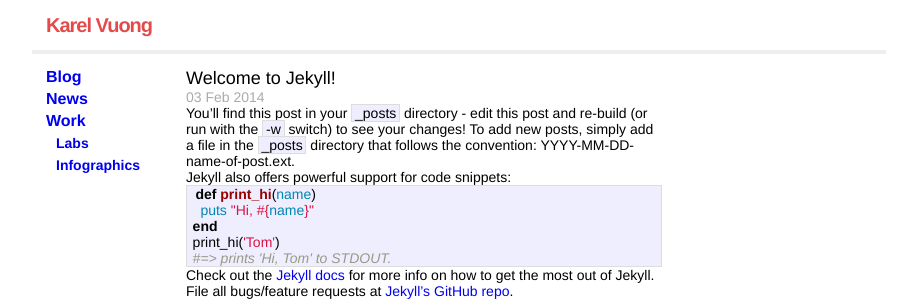
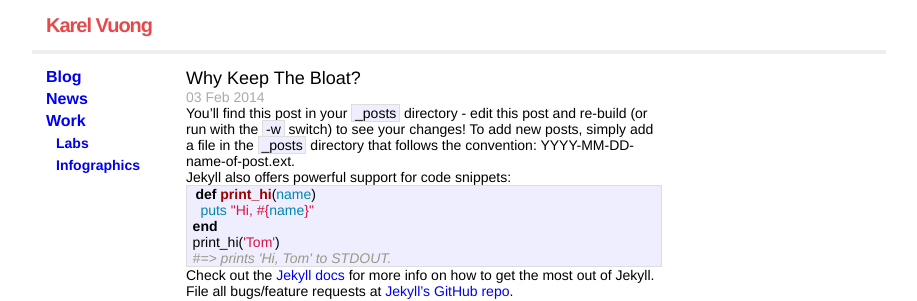
Before and after one commit to karelvuong/website, a Jekyll site: the page built from _posts/2014-02-03-welcome-to-jekyll.markdown, in a window 1280 px wide and 900 px high. Shown: the top 301 px of the window, without its empty margins (181-1098 px from the left). Built offline with Jekyll 4.4.1, drawn with Linux system fonts in a browser that asks for light colours; Markdown is read by kramdown in place of the engine named in the settings.

Commit message:
Spaced out Front-matter

```diff
--- a/_posts/2014-02-03-welcome-to-jekyll.markdown
+++ b/_posts/2014-02-03-welcome-to-jekyll.markdown
@@ -1,8 +1,9 @@
 ---
-layout: post
-title:  "Welcome to Jekyll!"
-date:   2014-02-03 19:12:35
-categories: jekyll update
+layout:         post
+title:          "Why Keep The Bloat?"
+date:           2014-02-03 19:12:35
+categories:     blog
+tags:           personal
 ---
 
 You'll find this post in your `_posts` directory - edit this post and re-build (or run with the `-w` switch) to see your changes!
```
